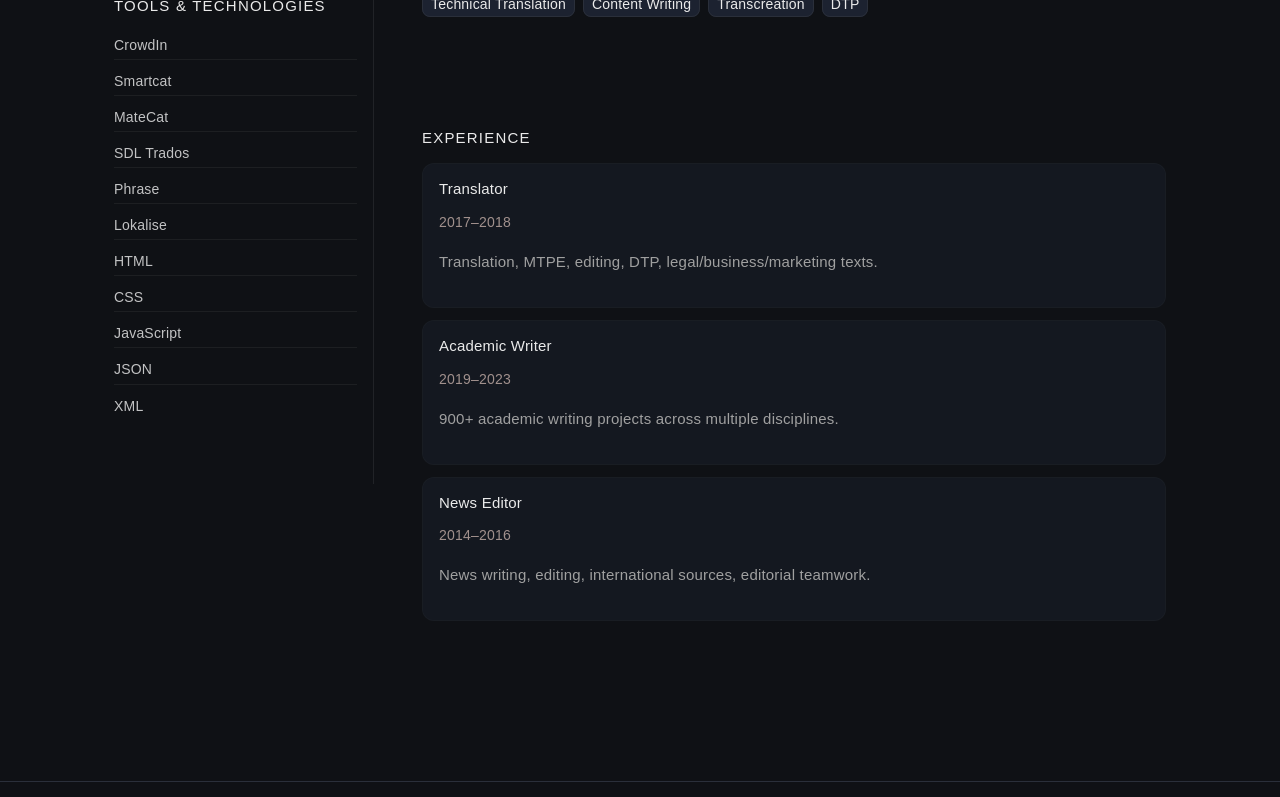
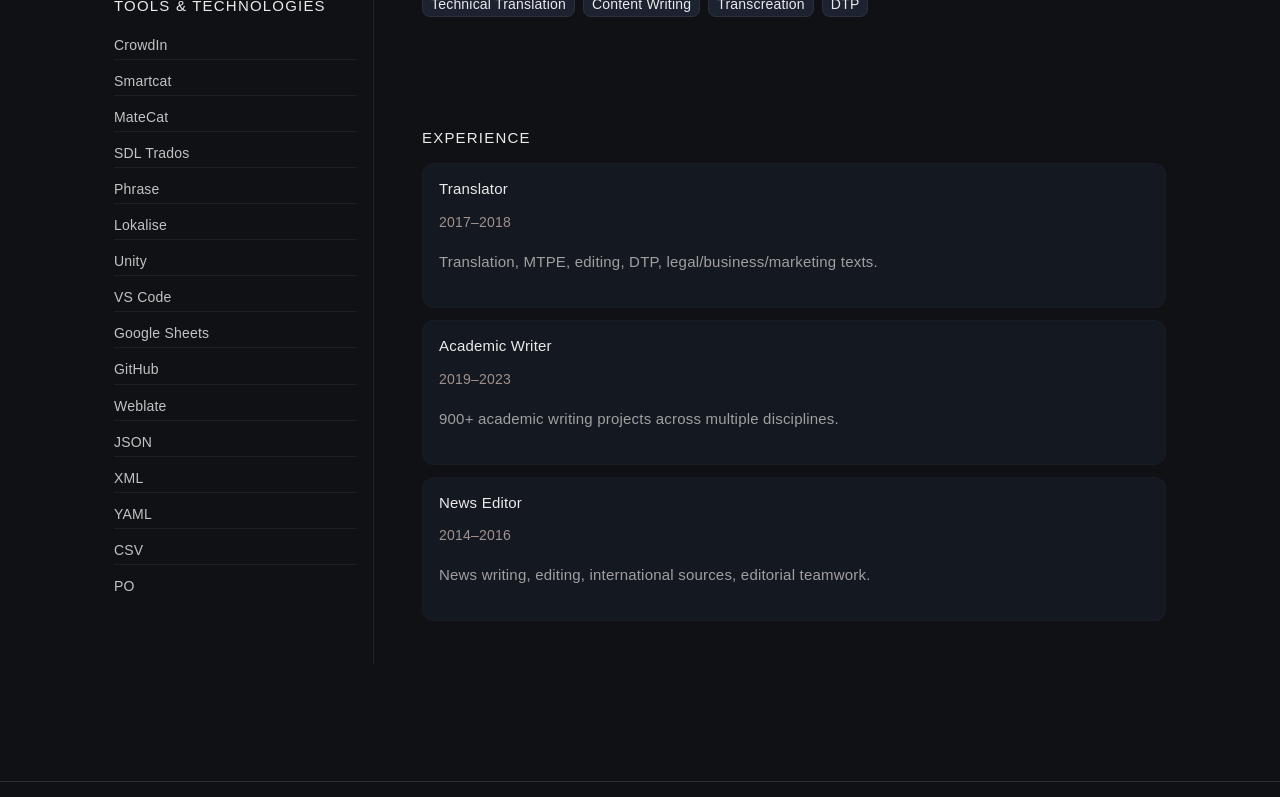
Before and after one commit to SillyCat88/nexia-lab-cv, a React (Vite) app: page /home in a window 1280 px wide. Shown: the part 575-1372 px from the top of the page. Built offline with nearby package versions, Linux system fonts and the light colour scheme.

Commit message:
new preview05 pic, add tools content

```diff
--- a/src/pages/Home/data/contentHome.js
+++ b/src/pages/Home/data/contentHome.js
@@ -46,11 +46,16 @@ export const content = {
       "SDL Trados",
       "Phrase",
       "Lokalise",
-      "HTML",
-      "CSS",
-      "JavaScript",
+      "Unity",
+      "VS Code",
+      "Google Sheets",
+      "GitHub",
+      "Weblate",
       "JSON",
-      "XML"
+      "XML",
+      "YAML",
+      "CSV",
+      "PO"
     ],
 
     languages: "Ukrainian (native), English (C1)",
@@ -120,11 +125,16 @@ export const content = {
       "SDL Trados",
       "Phrase",
       "Lokalise",
-      "HTML",
-      "CSS",
-      "JavaScript",
+      "Unity",
+      "VS Code",
+      "Google Sheets",
+      "GitHub",
+      "Weblate",
       "JSON",
-      "XML"
+      "XML",
+      "YAML",
+      "CSV",
+      "PO"
     ],
 
     languages: "Українська (рідна), Англійська (C1)",
```
Also changed, not shown: src/assets/media/previews/preview05.webp.
